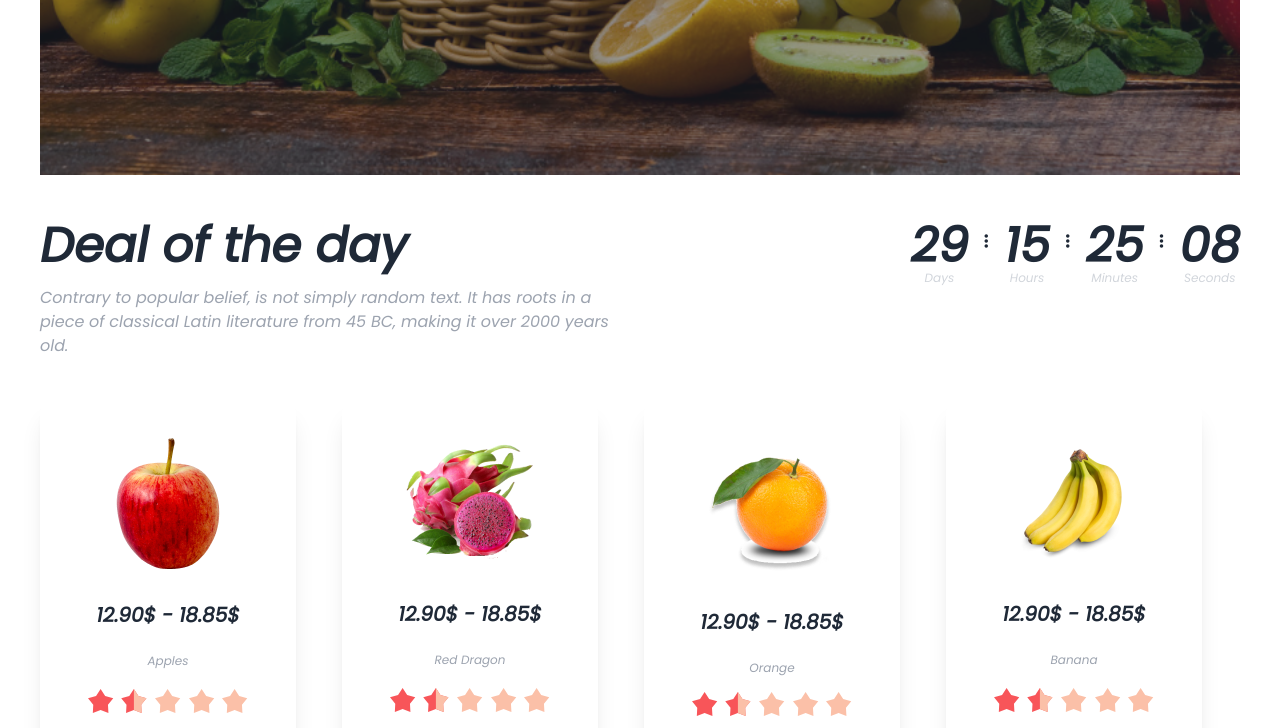
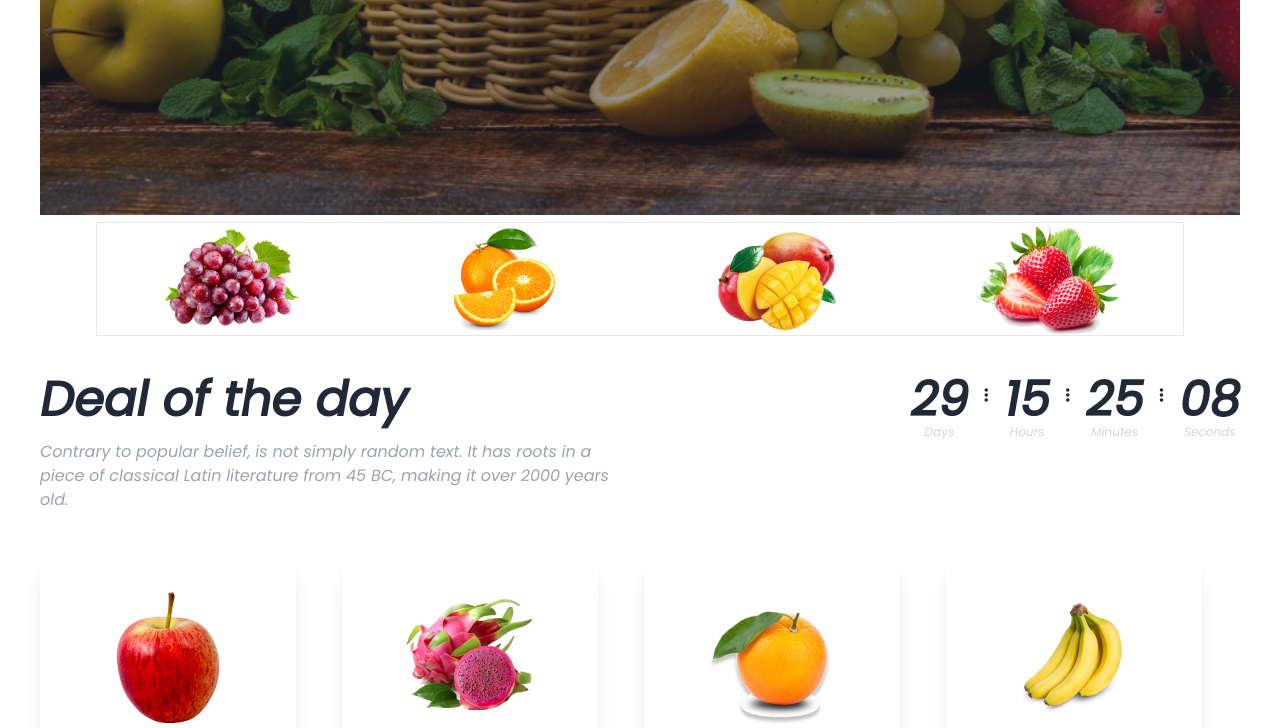
Before and after one commit to saiful108/Fruit-Burst-Assignment3, a plain HTML site: page index.html in a window 1280 px wide. Shown: the part 733-1461 px from the top of the page. Drawn offline with nearby package versions, Linux system fonts and the light colour scheme; grey boxes are pictures that could not be loaded.

Commit message:
add fruits card

```diff
--- a/index.html
+++ b/index.html
@@ -55,8 +55,9 @@
 </div>
    </nav>
 
+
    <!-- carosel -->
- <section>
+ <section class="mt-10">
   <div class="carousel w-full ">
     <div id="slide1" class="carousel-item relative w-full ">
 
@@ -70,6 +71,8 @@
           </div>
         </div>
       </div>
+
+
 
 
 
@@ -142,7 +145,26 @@
     </div>
   </div>
 
+
+  <section class="grid grid-cols-4 justify-center items-center  border border-1 mx-14">
+    <div class="flex mx-auto">
+      <img src="../../../../images/fruit1.png" alt="">
+    </div>
+    <div  class="flex mx-auto">
+      <img src="../../../../images/fruit2.png" alt="">
+    </div>
+    <div  class="flex mx-auto">
+      <img src="../../../../images/fruit3.png" alt="">
+    </div>
+    <div  class="flex mx-auto">
+      <img src="../../../../images/fruit4.png" alt="">
+    </div>
+
+     </section>
+
  </section>
+<!-- fruits row card -->
+
 
  <!-- deal the day -->
  <section class="mt-10">
```
